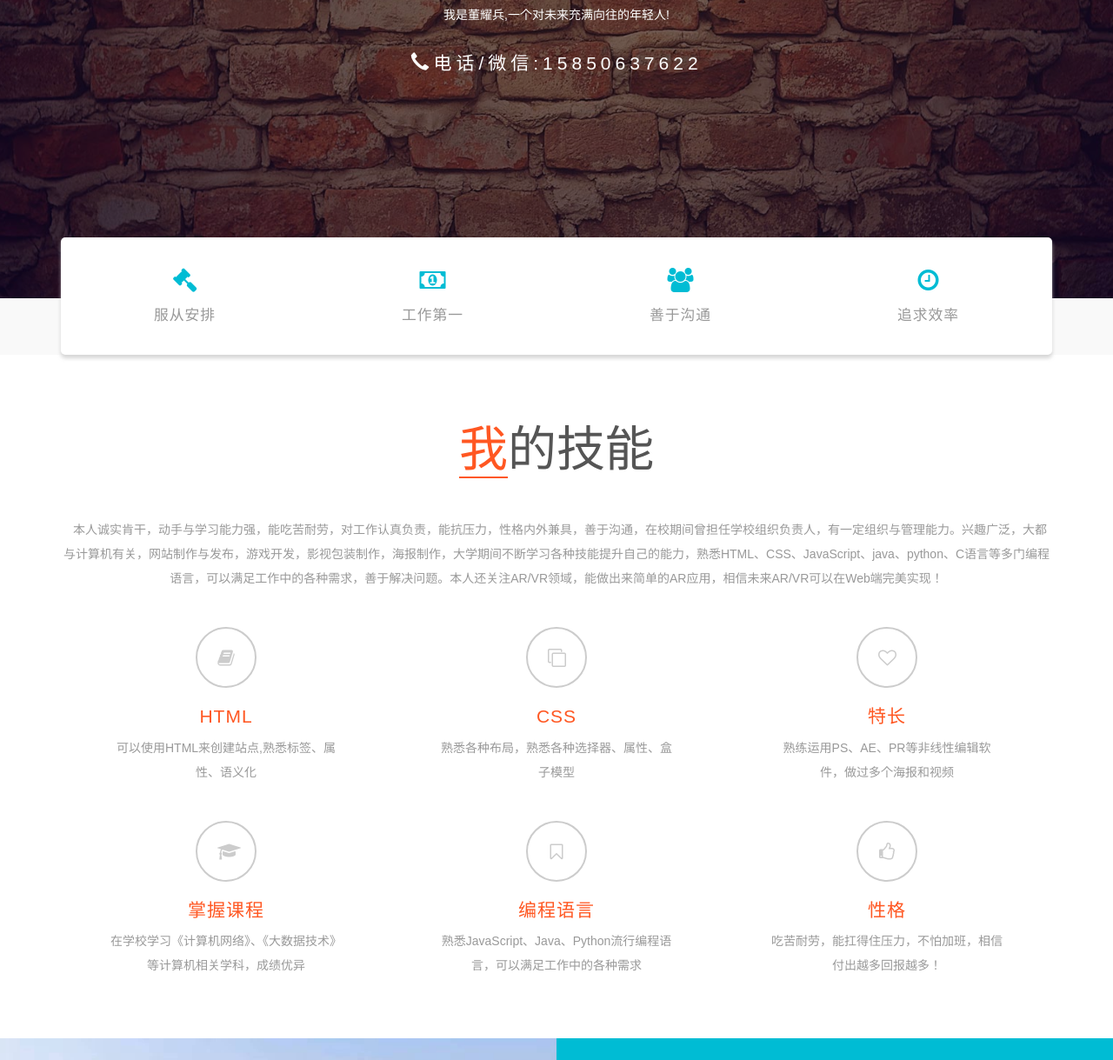
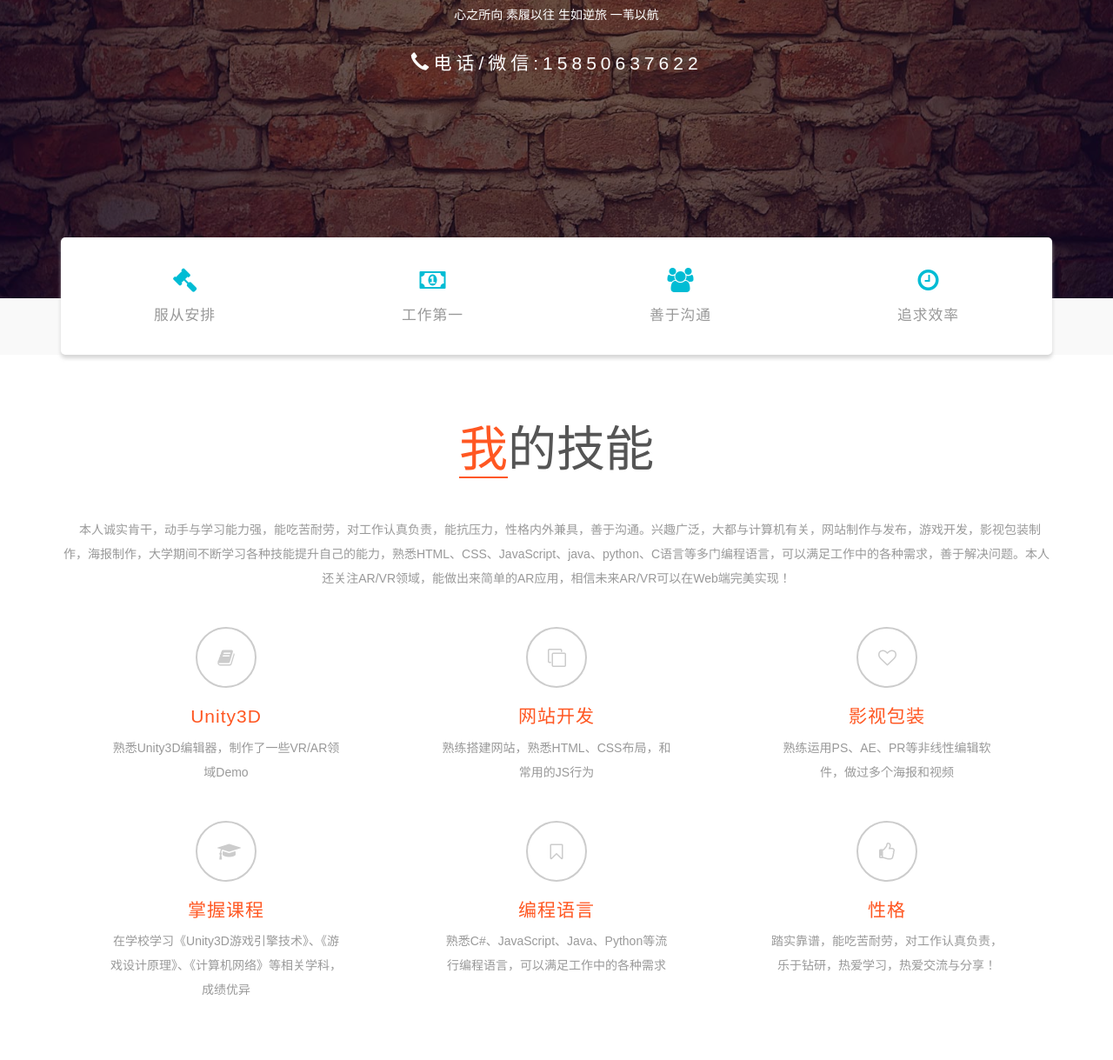
Before and after one commit to oldwukong/oldwukong.github.io, a plain HTML site: page index.html in a window 1280 px wide. Shown: the part 416-1635 px from the top of the page at 87% size. Drawn offline with Linux system fonts and the light colour scheme.

Commit message:
最新简历

```diff
--- a/index.html
+++ b/index.html
@@ -51,8 +51,8 @@
 					<div class="item agileits-w3layouts">
 						<div class="block text main-agileits">
 							<span class="circleLight"></span>
-							<h3>嗨,你来啦!</h3>
-							<p>我是董耀兵,一个对未来充满向往的年轻人!</p>
+							<h3>My Motto</h3>
+							<p>心之所向 素履以往 生如逆旅 一苇以航</p>
 							<h6><span class="glyphicon glyphicon-earphone"></span>电话/微信:15850637622 </h6>
 						</div>
 					</div>
@@ -93,37 +93,37 @@
 			<div class="w3ls-title">
 				<h3 class="agileits-title">我的技能</h3>
 			</div>
-			<p class="about-w3text">&nbsp;&nbsp;本人诚实肯干，动手与学习能力强，能吃苦耐劳，对工作认真负责，能抗压力，性格内外兼具，善于沟通，在校期间曾担任学校组织负责人，有一定组织与管理能力。兴趣广泛，大都与计算机有关，网站制作与发布，游戏开发，影视包装制作，海报制作，大学期间不断学习各种技能提升自己的能力，熟悉HTML、CSS、JavaScript、java、python、C语言等多门编程语言，可以满足工作中的各种需求，善于解决问题。本人还关注AR/VR领域，能做出来简单的AR应用，相信未来AR/VR可以在Web端完美实现！</p>
+			<p class="about-w3text">&nbsp;&nbsp;本人诚实肯干，动手与学习能力强，能吃苦耐劳，对工作认真负责，能抗压力，性格内外兼具，善于沟通。兴趣广泛，大都与计算机有关，网站制作与发布，游戏开发，影视包装制作，海报制作，大学期间不断学习各种技能提升自己的能力，熟悉HTML、CSS、JavaScript、java、python、C语言等多门编程语言，可以满足工作中的各种需求，善于解决问题。本人还关注AR/VR领域，能做出来简单的AR应用，相信未来AR/VR可以在Web端完美实现！</p>
 			<div class="services-row-agileinfo">
 				<div class="col-sm-4 col-xs-4 services-w3grid">
 					<span class="fa fa-book hi-icon" aria-hidden="true"></span>
-					<h5>HTML</h5>
-					<p>可以使用HTML来创建站点,熟悉标签、属性、语义化</p>
+					<h5>Unity3D</h5>
+					<p>熟悉Unity3D编辑器，制作了一些VR/AR领域Demo</p>
 				</div>
 				<div class="col-sm-4 col-xs-4 services-w3grid">
 					<span class="fa fa-clone hi-icon" aria-hidden="true"></span>
-					<h5>CSS</h5>
-					<p>熟悉各种布局，熟悉各种选择器、属性、盒子模型</p>
+					<h5>网站开发</h5>
+					<p>熟练搭建网站，熟悉HTML、CSS布局，和常用的JS行为</p>
 				</div>
 				<div class="col-sm-4 col-xs-4 services-w3grid">
 					<span class="fa fa-heart-o hi-icon" aria-hidden="true"></span>
-					<h5>特长</h5>
+					<h5>影视包装</h5>
 					<p>熟练运用PS、AE、PR等非线性编辑软件，做过多个海报和视频</p>
 				</div>
 				<div class="col-sm-4 col-xs-4 services-w3grid">
 					<span class="fa fa-mortar-board hi-icon" aria-hidden="true"></span>
 					<h5>掌握课程</h5>
-					<p>在学校学习《计算机网络》、《大数据技术》等计算机相关学科，成绩优异</p>
+					<p>在学校学习《Unity3D游戏引擎技术》、《游戏设计原理》、《计算机网络》等相关学科，成绩优异</p>
 				</div>
 				<div class="col-sm-4 col-xs-4 services-w3grid">
 					<span class="fa fa-bookmark-o hi-icon hi-icon" aria-hidden="true"></span>
 					<h5>编程语言</h5>
-					<p>熟悉JavaScript、Java、Python流行编程语言，可以满足工作中的各种需求</p>
+					<p>熟悉C#、JavaScript、Java、Python等流行编程语言，可以满足工作中的各种需求</p>
 				</div>
 				<div class="col-sm-4 col-xs-4 services-w3grid">
 					<span class="fa fa-thumbs-o-up hi-icon" aria-hidden="true"></span>
 					<h5>性格</h5>
-					<p>吃苦耐劳，能扛得住压力，不怕加班，相信付出越多回报越多！</p>
+					<p>踏实靠谱，能吃苦耐劳，对工作认真负责，乐于钻研，热爱学习，热爱交流与分享！</p>
 				</div>
 				<div class="clearfix"> </div>
 			</div>
```
